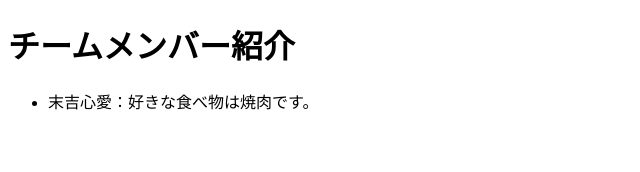
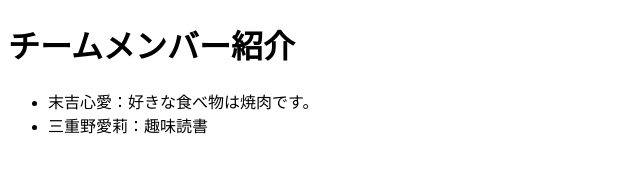
Before and after one commit to kokoro0107/kyoudou, a plain HTML site: page index.html in a window 1280 px wide. Shown: the whole page, without its empty margins (0-640 px from the left). Drawn offline with Linux system fonts and the light colour scheme.

Commit message:
チームメンバーの紹介
チームメンバーの名前と一言を表示

```diff
--- a/index.html
+++ b/index.html
@@ -7,6 +7,7 @@
     <h1>チームメンバー紹介</h1>
     <ul>
         <li>末吉心愛：好きな食べ物は焼肉です。</li>
+        <li>三重野愛莉：趣味読書</li>
     </ul>
 </body>
 </html>
```
